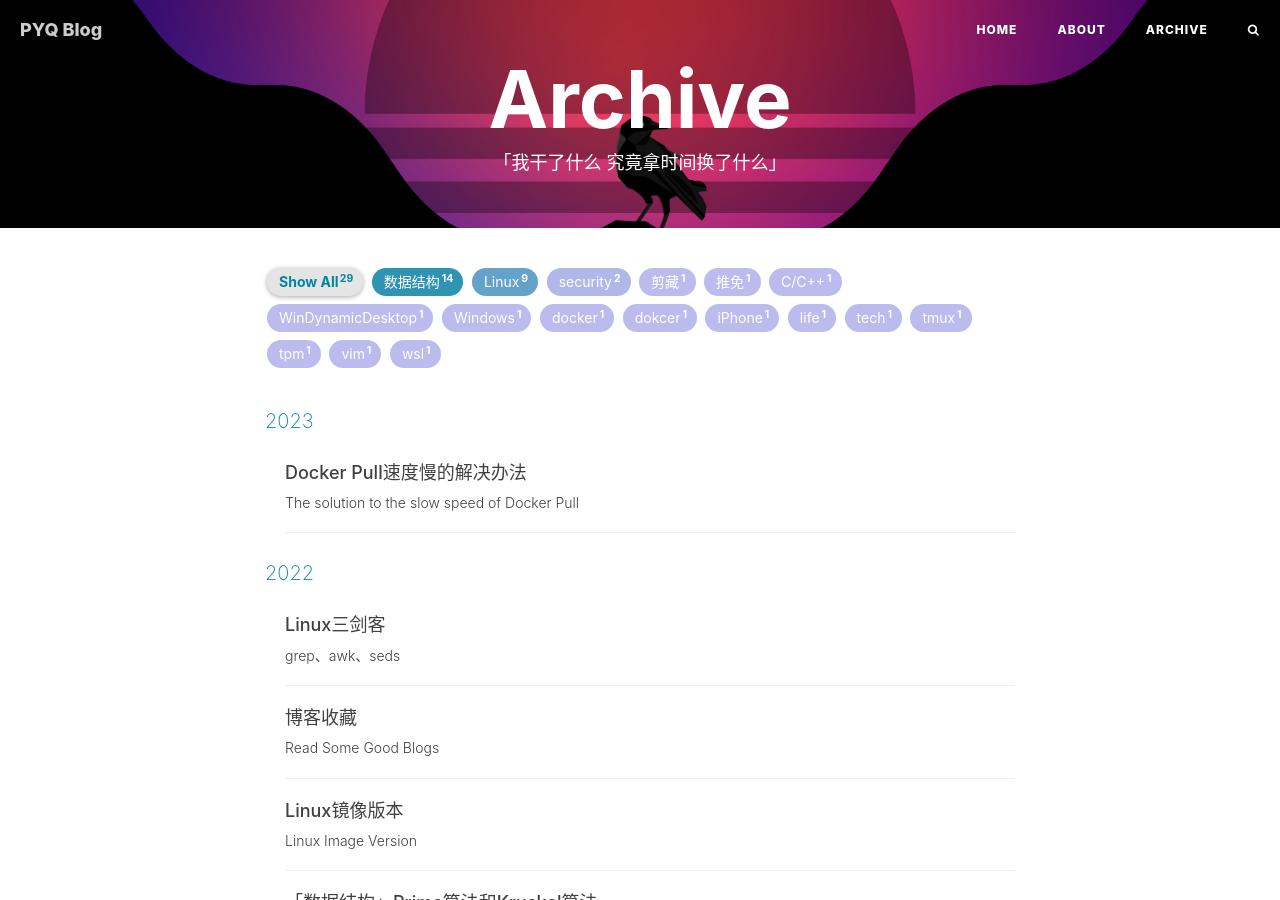
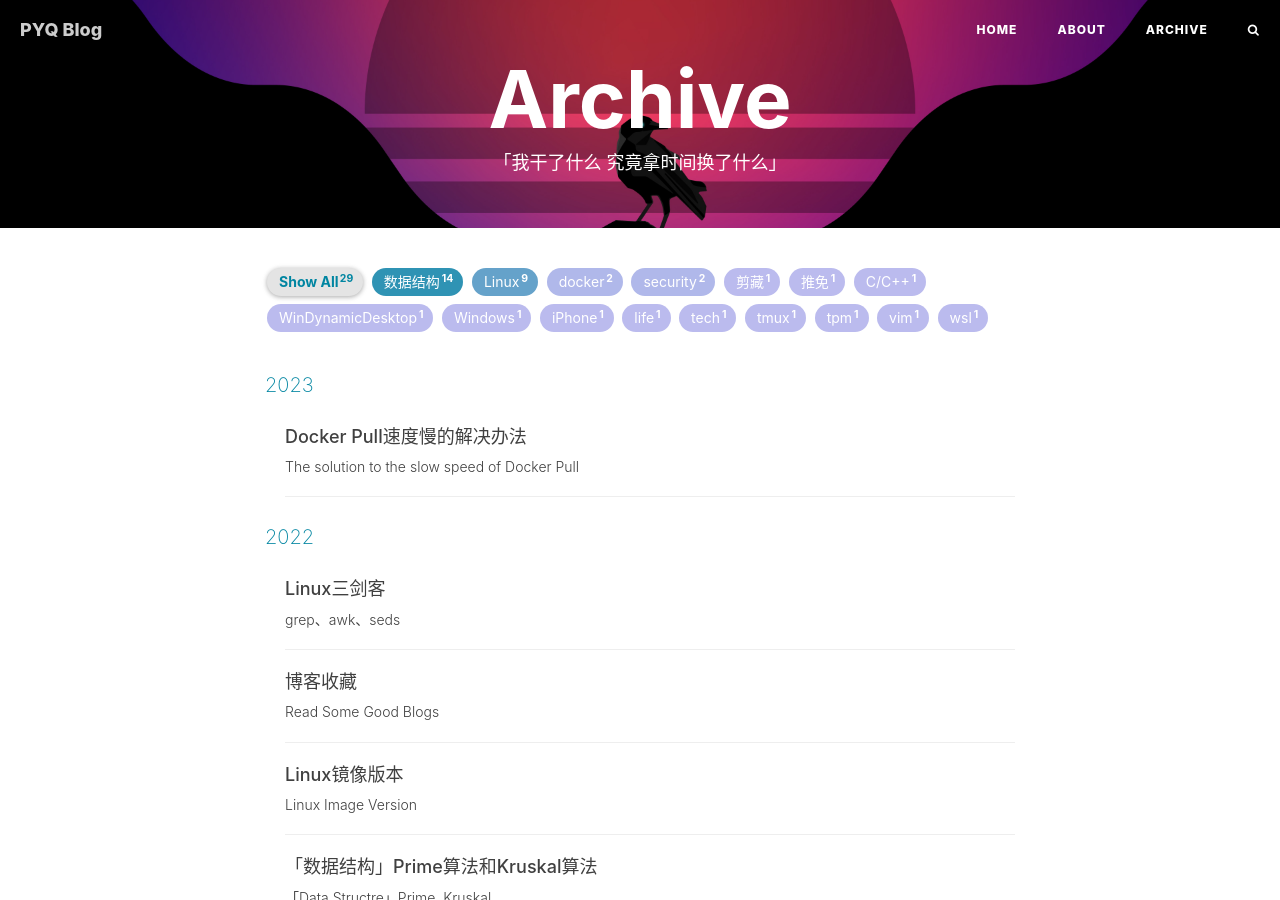
Before and after one commit to peng-yq/peng-yq.github.io, a Jekyll site: the page built from archive.html, in a window 1280 px wide and 900 px high. Built offline with Jekyll 4.4.1, drawn with Linux system fonts in a browser that asks for light colours; nearby versions of some CDN libraries; comment, search, counter and statistics services are not loaded.

Commit message:
Update 2021-12-10-docker.md

```diff
--- a/_posts/2021-12-10-docker.md
+++ b/_posts/2021-12-10-docker.md
@@ -6,7 +6,7 @@ author: "PYQ"
 mathjax: true
 catalog: true
 tags:
-  - dokcer
+  - docker
 ---
 
 ## Ⅰ引言
```
